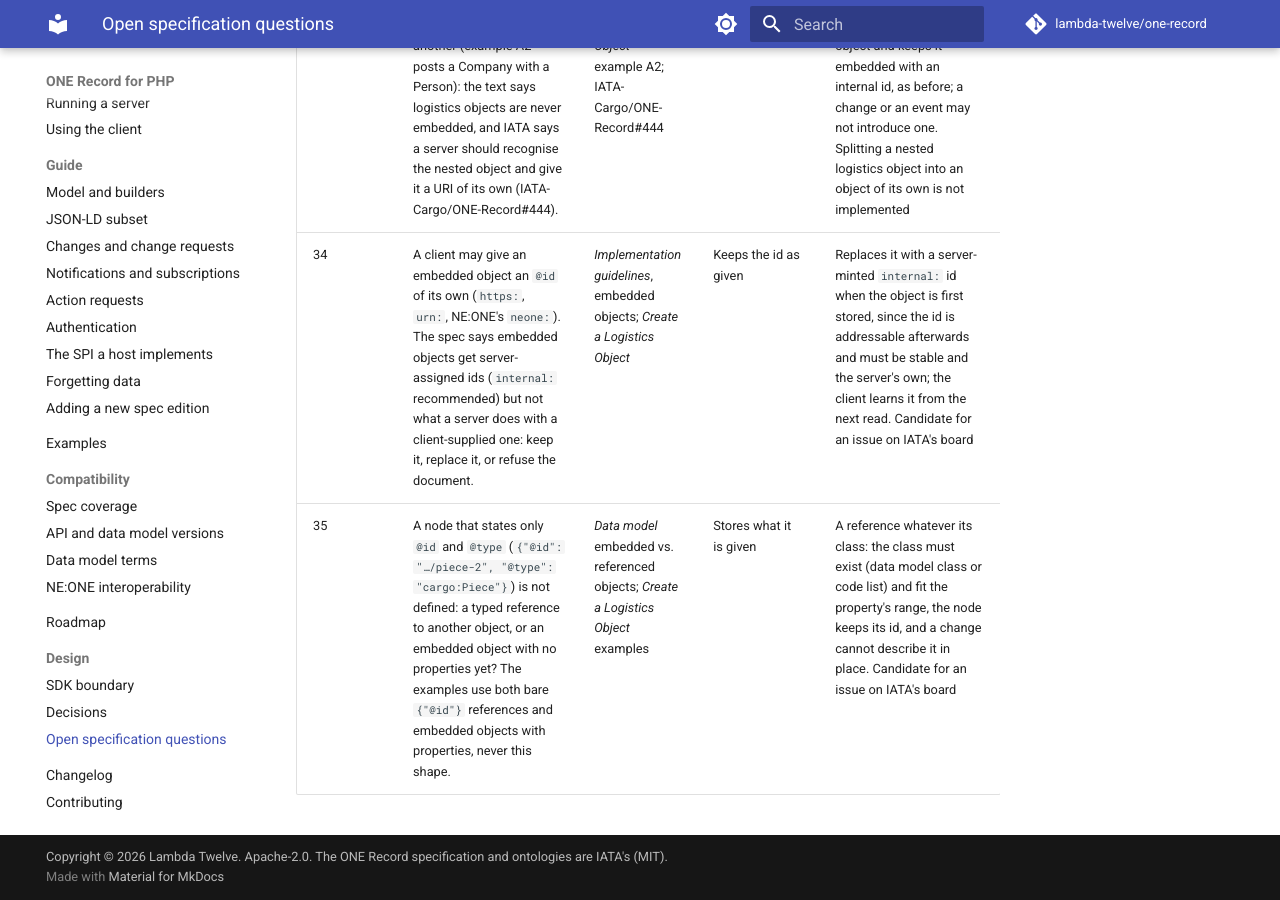
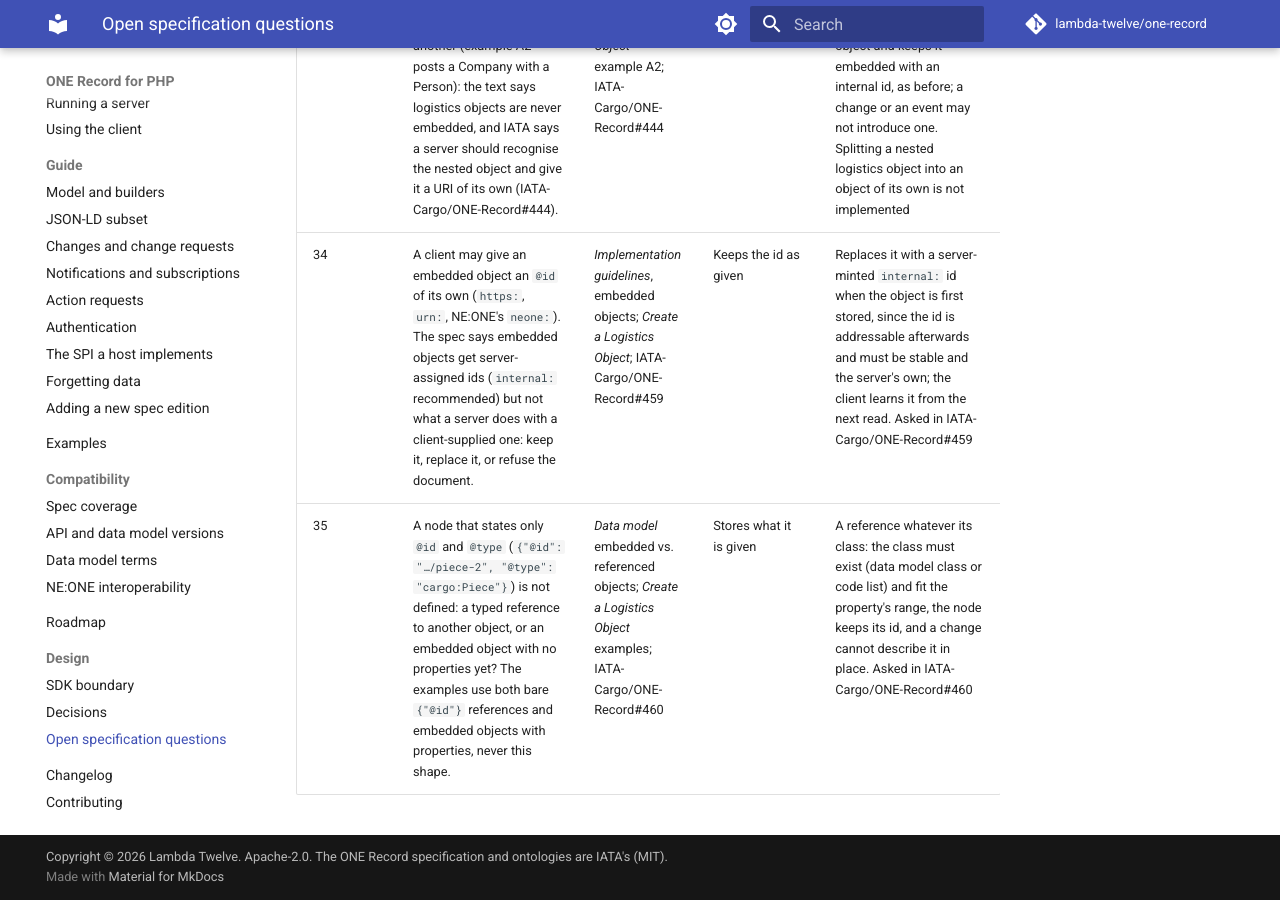
Before and after one commit to lambda-twelve/one-record, an MkDocs documentation site: the page built from docs/spec-questions.md, in a window 1280 px wide and 900 px high, scrolled down 7747 px. Built offline with MkDocs 1.6.1 and Material for MkDocs 9.7.7, drawn with Linux system fonts in a browser that asks for light colours; comment, search, counter and statistics services are not loaded.

Commit message:
Link spec questions 34 and 35 to the issues asked of IATA
Both were opened on IATA's board after the thirteenth review round:
IATA-Cargo/ONE-Record#459 on client-supplied ids for embedded objects
and IATA-Cargo/ONE-Record#460 on type-only nodes.

```diff
--- a/docs/spec-questions.md
+++ b/docs/spec-questions.md
@@ -39,5 +39,5 @@ chose. Entries are added as they are met; none is removed, only resolved.
 | 31 | Does a subscription on a type (`topicType` TYPE) match objects of its subclasses, or only objects that list that class in `@type`? The spec does not say; a holder that writes only the most specific class and a subscriber asking for `cargo:Shipment` disagree silently when the object is a subclass. | *Subscriptions*; IATA-Cargo/ONE-Record#412 | Declared types only | Declared `@type` values only, IATA's current reading in #412. Holders that want hierarchy matching list the superclasses in `@type` (question 21 allows it). [Our comment](https://github.com/IATA-Cargo/ONE-Record/issues/412#issuecomment-5974712368) records the declared-types reading and the access-first fan-out |
 | 32 | A status-change notification for an AccessDelegationRequest over several objects: `api:hasLogisticsObject` is at most one. Which, if any? | API ontology `Notification`; IATA-Cargo/ONE-Record#437 | First object | None when the request concerns more than one object; the request in `isTriggeredBy` lists them all. IATA considers raising the cardinality. [Our comment](https://github.com/IATA-Cargo/ONE-Record/issues/437#issuecomment-5974720870) describes this choice and two workable shapes |
 | 33 | A POST body may nest a logistics object inside another (example A2 posts a Company with a Person): the text says logistics objects are never embedded, and IATA says a server should recognise the nested object and give it a URI of its own (IATA-Cargo/ONE-Record#444). | *Create a Logistics Object* example A2; IATA-Cargo/ONE-Record#444 | Keeps it embedded | Interim: creation over HTTP accepts the nested object and keeps it embedded with an internal id, as before; a change or an event may not introduce one. Splitting a nested logistics object into an object of its own is not implemented |
-| 34 | A client may give an embedded object an `@id` of its own (`https:`, `urn:`, NE:ONE's `neone:`). The spec says embedded objects get server-assigned ids (`internal:` recommended) but not what a server does with a client-supplied one: keep it, replace it, or refuse the document. | *Implementation guidelines*, embedded objects; *Create a Logistics Object* | Keeps the id as given | Replaces it with a server-minted `internal:` id when the object is first stored, since the id is addressable afterwards and must be stable and the server's own; the client learns it from the next read. Candidate for an issue on IATA's board |
-| 35 | A node that states only `@id` and `@type` (`{"@id": "…/piece-2", "@type": "cargo:Piece"}`) is not defined: a typed reference to another object, or an embedded object with no properties yet? The examples use both bare `{"@id"}` references and embedded objects with properties, never this shape. | *Data model* embedded vs. referenced objects; *Create a Logistics Object* examples | Stores what it is given | A reference whatever its class: the class must exist (data model class or code list) and fit the property's range, the node keeps its id, and a change cannot describe it in place. Candidate for an issue on IATA's board |
+| 34 | A client may give an embedded object an `@id` of its own (`https:`, `urn:`, NE:ONE's `neone:`). The spec says embedded objects get server-assigned ids (`internal:` recommended) but not what a server does with a client-supplied one: keep it, replace it, or refuse the document. | *Implementation guidelines*, embedded objects; *Create a Logistics Object*; IATA-Cargo/ONE-Record#459 | Keeps the id as given | Replaces it with a server-minted `internal:` id when the object is first stored, since the id is addressable afterwards and must be stable and the server's own; the client learns it from the next read. Asked in IATA-Cargo/ONE-Record#459 |
+| 35 | A node that states only `@id` and `@type` (`{"@id": "…/piece-2", "@type": "cargo:Piece"}`) is not defined: a typed reference to another object, or an embedded object with no properties yet? The examples use both bare `{"@id"}` references and embedded objects with properties, never this shape. | *Data model* embedded vs. referenced objects; *Create a Logistics Object* examples; IATA-Cargo/ONE-Record#460 | Stores what it is given | A reference whatever its class: the class must exist (data model class or code list) and fit the property's range, the node keeps its id, and a change cannot describe it in place. Asked in IATA-Cargo/ONE-Record#460 |
```
